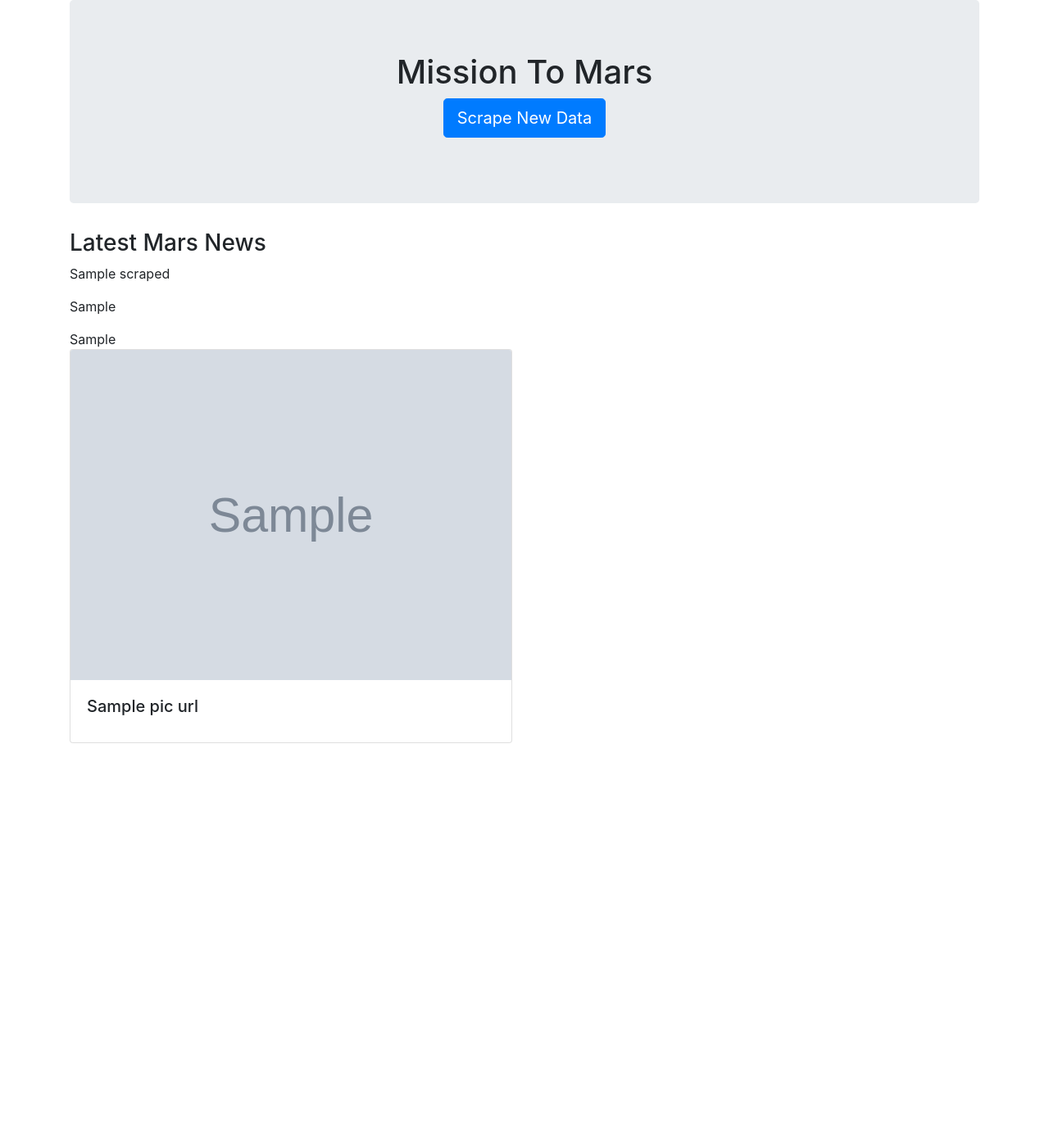
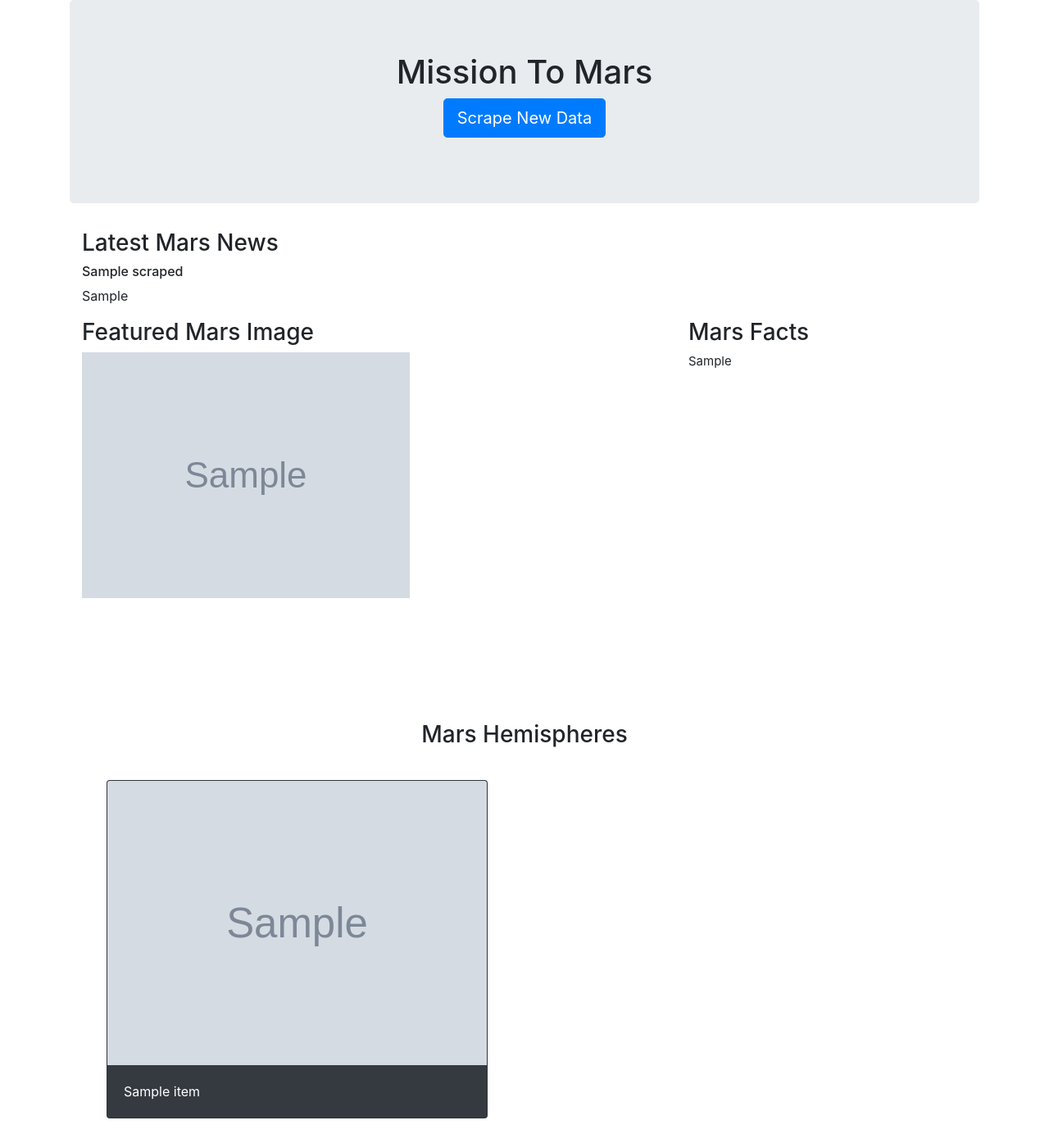
Before and after one commit to LenSin3/web-scraping-challenge, a Flask app: page / in a window 1280 px wide. Shown: the whole page at 82% size. Before the commit the page ends 907 px from the top, so only its background shows below. Run offline with Flask 2, Linux system fonts and the light colour scheme; grey boxes marked "Sample" are stand-in pictures; a database or web service that is not in the repository returns one stand-in record (values such as "Sample title"); some libraries are stand-ins or nearby versions.

Commit message:
Update html codes to reflect changes made in app.py and scrape_to_mars.py

```diff
--- a/templates/index.html
+++ b/templates/index.html
@@ -18,39 +18,59 @@
           <p><a class="btn btn-primary btn-lg" href="/scrape" role="button">Scrape New Data</a></p>
         </div>
 
+        <div class="container">
+
             <div class="row">
                 <div class="col-md-12">
                     <h3>Latest Mars News</h3>
-                <p>{{scraped_data.news_title}}</p>
+                    <h6>{{scraped_data.news_title}}</h6>
                     <p>{{scraped_data.news_p}}</p>
 
                 </div>
             </div>
 
+        </div>
+
+        <div class="container">
+
             <div class="row">
+                <div class="col-lg-8 col-md-8 col-sm-12">
+                    <h3>Featured Mars Image</h3>
+                    <img src="{{ scraped_data.featured_image_url }}" style="max-width:100%; max-height: auto;" alt="Mars Featured Image">
+                </div>
+
+                <div class="col-lg-4 col-md-4 col-sm-12">
+
+                    <!-- Table -->
+
+                    <h3>Mars Facts</h3>
+                <div style="max-width: 450px; max-height: 150px; font-size: 15px; margin-bottom: 65px;">
+                    {{scraped_data.mars_facts}}
+                </div>
+
+            </div>
+
+        </div>
+
+        <!-- Cards -->
+        <h3 style="padding-top: 50px; margin-top: 100px; text-align: center;">Mars Hemispheres</h3>
+        <div class="card-deck">
+            <hr>
             <div class="col-md-12">
-
-                    {{scraped_data.mars_facts}}
-
-
+                <div class="row">
+                    {% for item in scraped_data.hemisphere_image_urls %}
+                    <div class="col-md-6">
+                        <div class="card text-white bg-dark" style="margin: 30px;">
+                            <img class="card-img-top" src="{{ item.img_url }}" />
+                            <div class="card-body">
+                                <p class="card-text">{{ item.title }}</p>
+                            </div>
+                        </div>
+                    </div>
+                    {% endfor %}
                 </div>
             </div>
 
-        <div class="row row-cols-1 row-cols-md-2">
-
-
-            <div class="col mb-4">
-              <div class="card">
-                {% for pic_url in scraped_data.hemisphere_image_url %}
-                <img src={{pic_url.img_url}} class="card-img-top" alt="...">
-                {% endfor %}
-                <div class="card-body">
-                    {% for img_title in scraped_data.hemisphere_image_url %}
-                  <h5 class="card-title">{{img_title.title}}</h5>
-                  {% endfor %}
-                </div>
-              </div>
-            </div>
         </div>
 
     </div>
```
Lines whose indentation alone changed are shown as unchanged.
